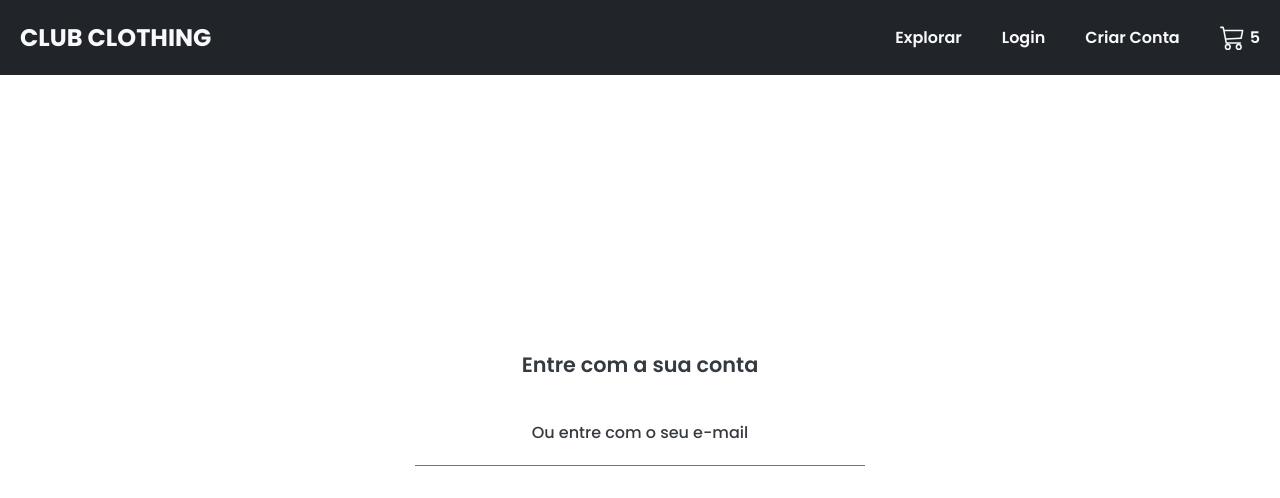
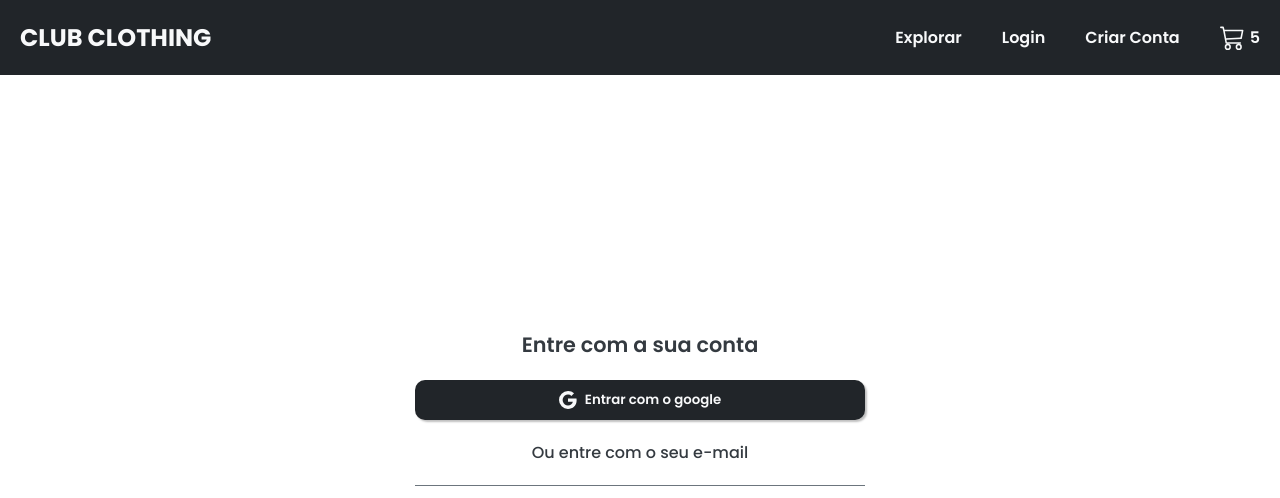
Before and after one commit to jonascosta2591/club-ecommerce, a React (Create React App) app: page /login in a window 1280 px wide. Shown: the top 498 px of the page. Built offline with nearby package versions, Linux system fonts and the light colour scheme; no server answers.

Commit message:
feat: add Custom Buttom component

```diff
--- a/src/components/custom-button/custom-buttom.component.tsx
+++ b/src/components/custom-button/custom-buttom.component.tsx
@@ -1,13 +1,18 @@
-import { FunctionComponent } from 'react'
+import { FunctionComponent, ButtonHTMLAttributes } from 'react'
 
-import { CustomButtonContainer } from "./custom-buttom.styles"
+import { CustomButtonContainer, IconContainer } from "./custom-buttom.styles"
 
-interface Props {
+
+interface CustomButtonProps extends ButtonHTMLAttributes<HTMLButtonElement>  {
     children: React.ReactNode;
+    startIcon?: React.ReactNode;
 }
 
-const CustomButton: React.FC<Props> = ({ children }) => {
-    return <CustomButtonContainer>{children}</CustomButtonContainer>
+const CustomButton:FunctionComponent<CustomButtonProps> = ({ children, startIcon, ...rest }) => {
+    return <CustomButtonContainer {...rest}>
+        {startIcon && <IconContainer>{startIcon}</IconContainer>}
+        {children}
+        </CustomButtonContainer>
 }
 
 export default CustomButton
--- a/src/pages/login/login.page.tsx
+++ b/src/pages/login/login.page.tsx
@@ -1,3 +1,6 @@
+import { BsGoogle } from "react-icons/bs";
+
+import CustomButton from "../../components/custom-button/custom-buttom.component"
 import Header from "../../components/header/header.component"
 import { LoginContainer, LoginHeadline, LoginInputContainer, LoginSubtitle, LoginContent } from "./login.styles"
 
@@ -9,7 +12,7 @@ const LoginPage = () => {
             <LoginContent>
             <LoginHeadline>Entre com a sua conta</LoginHeadline>
 
-                {/* Button */}
+                <CustomButton startIcon={<BsGoogle size={18}/>}>Entrar com o google</CustomButton>
                 <LoginSubtitle>Ou entre com o seu e-mail</LoginSubtitle>
 
                 <LoginInputContainer>{/* Email Input */}</LoginInputContainer>
```
